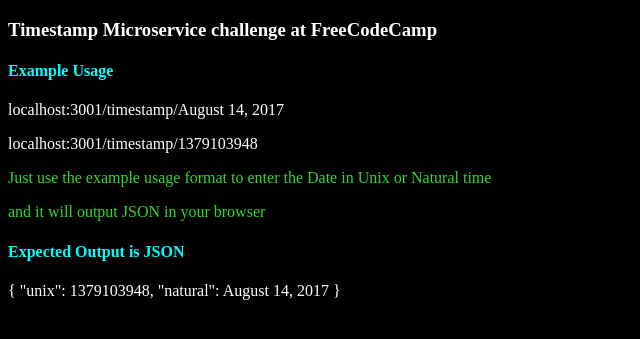
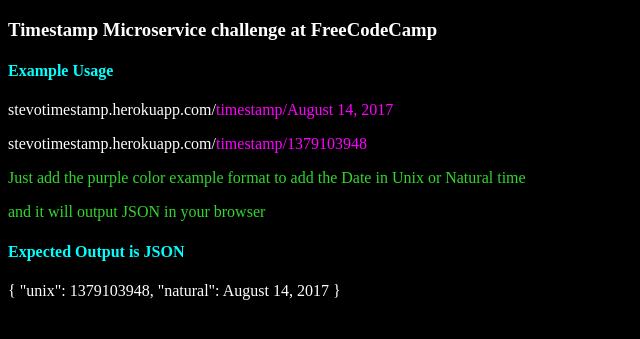
Before and after one commit to Sfailla/microservice, a website: page Views/index.html in a window 1280 px wide. Shown: the part 61-400 px from the top of the page, without its empty margins (0-640 px from the left). Drawn offline with Linux system fonts and the light colour scheme; files whose address does not match are found by name.

Commit message:
fixed index.html

```diff
--- a/Public/style.css
+++ b/Public/style.css
@@ -12,3 +12,6 @@
 h1 {
   color: magenta;
 }
+span {
+  color: magenta;
+}
--- a/Views/index.html
+++ b/Views/index.html
@@ -15,10 +15,10 @@
 
     <h4>Example Usage</h4>
 
-    <p>localhost:3001/timestamp/August 14, 2017</p>
-    <p>localhost:3001/timestamp/1379103948</p>
+    <p>stevotimestamp.herokuapp.com/<span>timestamp/August 14, 2017</span></p>
+    <p>stevotimestamp.herokuapp.com/<span>timestamp/1379103948</span></p>
 
-    <p id="green">Just use the example usage format to enter the Date in Unix or Natural time</p>
+    <p id="green">Just add the purple color example format to add the Date in Unix or Natural time</p>
     <p id="green">and it will output JSON in your browser</p>
 
     <h4>Expected Output is JSON</h4>
```
